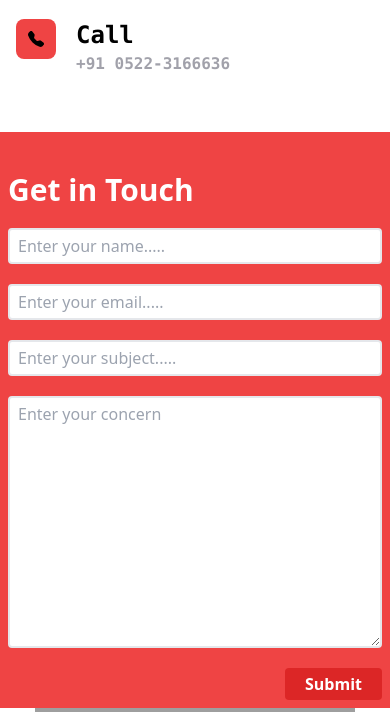
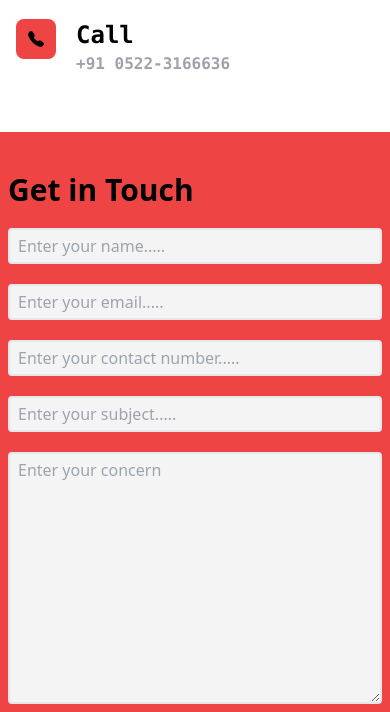
Before and after one commit to TI7112/evtejas, a Laravel app: page /contact in a window 390 px wide. Shown: the part 774-1486 px from the top of the page. Run offline with Laravel 10, Linux system fonts and the light colour scheme; some libraries are stand-ins or nearby versions; grey boxes are pictures that could not be loaded.

Commit message:
updated_124712012024

```diff
--- a/app/Http/Controllers/clientController.php
+++ b/app/Http/Controllers/clientController.php
@@ -2,6 +2,8 @@
 
 namespace App\Http\Controllers;
 
+use App\Models\Contact_us;
+use App\Models\Enquiry;
 use App\Models\Product;
 use Illuminate\Http\Request;
 
@@ -9,58 +11,98 @@ class clientController extends Controller
 {
     /****************unprotected pages route*****************************/
 
-        public function home(Request $request){
-            return view('client_panel.pages.home' );
+    public function home(Request $request)
+    {
+        return view('client_panel.pages.home');
     }
 
-        public function store(Request $request){
+    public function store(Request $request)
+    {
         $product = Product::orderBy('id', "desc")->paginate(15);
         $category = Product::select('category')->distinct('category')->get();
-            return view('client_panel.pages.store' , compact('product' , 'category'));
+        return view('client_panel.pages.store', compact('product', 'category'));
     }
 
-        public function product(Request $request , $slug){
+    public function product(Request $request, $slug)
+    {
 
-            $product = Product::where('slug' , "$slug")->first();
-            $relatedproduct = Product::Where('category',"$product->category")->get();
-            return view('client_panel.pages.product' , compact('product' , 'relatedproduct'));
+        $product = Product::where('slug', "$slug")->first();
+        $relatedproduct = Product::Where('category', "$product->category")->get();
+        return view('client_panel.pages.product', compact('product', 'relatedproduct'));
     }
 
     public function categoryfilter(Request $request, $slug)
     {
         $product = Product::where('category', "$slug")->paginate(15);
         $category = Product::select('category')->distinct('category')->get();
-            return view('client_panel.pages.categoryfilter', compact('product' , 'category'));
+        return view('client_panel.pages.categoryfilter', compact('product', 'category'));
     }
 
-        public function enquire(Request $request){
+    public function enquire(Request $request)
+    {
 
-            return $request;
-            return view('client_panel.pages.store' , compact('product' , 'category'));
+        $product = Product::where('title', "$request->model")->first();
+
+        $enquiry = new Enquiry();
+
+        $enquiry->name = $request->name;
+        $enquiry->email = $request->email;
+        $enquiry->phone = $request->phone;
+        $enquiry->model = $product->id;
+        $enquiry->message = $request->message;
+
+        $enquiry->save();
+
+        return redirect("/thanks/$product->slug");
     }
 
-        public function about(Request $request){
+    public function about(Request $request)
+    {
 
         return view('client_panel.pages.about');
     }
 
-        public function contact(Request $request){
+    public function thanks(Request $request, $slug)
+    {
+        if ($slug != 'contact') {
+            $product = Product::where('slug', "$slug")->first();
+            $message = "Thanks for having interest in $product->title .";
+            return view('client_panel.pages.thanks', compact('message'));
+        } else {
+            $message = "Thanks for contacting us.";
+            return view('client_panel.pages.thanks', compact('message'));
+        }
+    }
+
+    public function contact(Request $request)
+    {
 
         return view('client_panel.pages.contact');
     }
 
-        public function services(Request $request){
+    public function services(Request $request)
+    {
 
         return view('client_panel.pages.services');
     }
 
-        public function get_in_touch(Request $request){
+    public function get_in_touch(Request $request)
+    {
+        $contact_us = new Contact_us();
 
-            return $request;
-            return view('client_panel.pages.contact');
+        $contact_us->name = $request->name;
+        $contact_us->email = $request->email;
+        $contact_us->phone = $request->phone;
+        $contact_us->subject = $request->subject;
+        $contact_us->message = $request->message;
+
+        $contact_us->save();
+
+        return redirect("/thanks/contact");
     }
 
-        public function developer(Request $request){
+    public function developer(Request $request)
+    {
 
         return redirect('//github.com/ti7112');
     }
--- a/resources/views/client_panel/pages/contact.blade.php
+++ b/resources/views/client_panel/pages/contact.blade.php
@@ -46,16 +46,18 @@
                             </div>
                         </div>
                     </div>
-                    <div class="md:w-[50%] flex flex-col px-2 pt-10 md:py-0 pb-2 md:px-10 gap-5 bg-red-500 text-white justify-center">
+                    <form method="POST" action="{{ route('get_in_touch')}}" class="md:w-[50%] flex flex-col px-2 pt-10 md:py-0 pb-2 md:px-10 gap-5 bg-red-500 text-black justify-center">
                         <p class="text-3xl font-semibold">Get in Touch</p>
-                        <input type="text" name="name" placeholder="Enter your name....." id="name" class="bg-zinc-white border-2 duration-500 focus:border-black px-2 py-1 rounded outline-none">
-                        <input type="text" name="email" placeholder="Enter your email....." id="email" class="bg-zinc-white border-2 duration-500 focus:border-black px-2 py-1 rounded outline-none">
-                        <input type="text" name="subject" placeholder="Enter your subject....." id="subject" class="bg-zinc-white border-2 duration-500 focus:border-black px-2 py-1 rounded outline-none">
-                        <textarea name="message" id="message" placeholder="Enter your concern" cols="30" rows="10" class="bg-zinc-white border-2 duration-500 focus:border-black px-2 py-1 rounded outline-none"></textarea>
+                        @csrf
+                        <input type="text" name="name" placeholder="Enter your name....." id="name" class="bg-zinc-100 border-2 duration-500 focus:border-black px-2 py-1 rounded outline-none">
+                        <input type="text" name="email" placeholder="Enter your email....." id="email" class="bg-zinc-100 border-2 duration-500 focus:border-black px-2 py-1 rounded outline-none">
+                        <input type="text" name="phone" placeholder="Enter your contact number....." id="phone" class="bg-zinc-100 border-2 duration-500 focus:border-black px-2 py-1 rounded outline-none">
+                        <input type="text" name="subject" placeholder="Enter your subject....." id="subject" class="bg-zinc-100 border-2 duration-500 focus:border-black px-2 py-1 rounded outline-none">
+                        <textarea name="message" id="message" placeholder="Enter your concern" cols="30" rows="10" class="bg-zinc-100 border-2 duration-500 focus:border-black px-2 py-1 rounded outline-none"></textarea>
                         <div class="flex justify-end">
-                            <button type="submit" class="bg-red-600 hover:bg-red-700 duration-500 py-1 px-5 w-fit rounded font-semibold">Submit</button>
+                            <button type="submit" class="bg-red-600 hover:bg-red-700 duration-500 py-1 px-5 w-fit rounded font-semibold text-white">Submit</button>
                         </div>
-                    </div>
+                    </form>
                 </div>
             </div>
 
--- a/resources/views/client_panel/pages/product.blade.php
+++ b/resources/views/client_panel/pages/product.blade.php
@@ -298,6 +298,11 @@
                     </div>
                 </div>
                 <div class="w-full">
+                    <p class="text-sm font-semibold p-0.5">Phone</p>
+                    <input required type="text" name="phone" placeholder="Enter your contact number....." id="phone"
+                        class="w-full border-2 duration-500 focus:border-red-500 px-2 py-2 rounded outline-none">
+                </div>
+                <div class="w-full">
                     <p class="text-sm font-semibold p-0.5">Model</p>
                     <input required type="text" name="model" readonly value="{{ $product->title }}"
                         placeholder="Enter your model....." id="model"
--- a/routes/web.php
+++ b/routes/web.php
@@ -21,12 +21,13 @@ Route::get('/store', [clientController::class, "store"])->name('store');
 Route::get('/about', [clientController::class, "about"])->name('about');
 Route::get('/services', [clientController::class, "services"])->name('services');
 Route::get('/contact', [clientController::class, "contact"])->name('contact');
-Route::post('/get-in-touch', [clientController::class, "get_in_touch"])->name('get_in_touch');
 Route::get('/product/{slug}', [clientController::class, "product"])->name('product');
 Route::get('/category/{slug}', [clientController::class, "categoryfilter"])->name('categoryfilter');
+Route::get('/thanks/{slug}', [clientController::class, "thanks"])->name('thanks');
 Route::get('/developer', [clientController::class, "developer"])->name('developer');
 
 
+Route::post('/get-in-touch', [clientController::class, "get_in_touch"])->name('get_in_touch');
 Route::post('/enquire', [clientController::class, "enquire"])->name('enquire');
 
 
```
Also changed, not shown: app/Models/Contact_us.php (added, +13 -0 lines), app/Models/Enquiry.php (added, +19 -0 lines), resources/views/client_panel/pages/thanks.blade.php (added, +34 -0 lines). Lines whose indentation alone changed are shown as unchanged.
